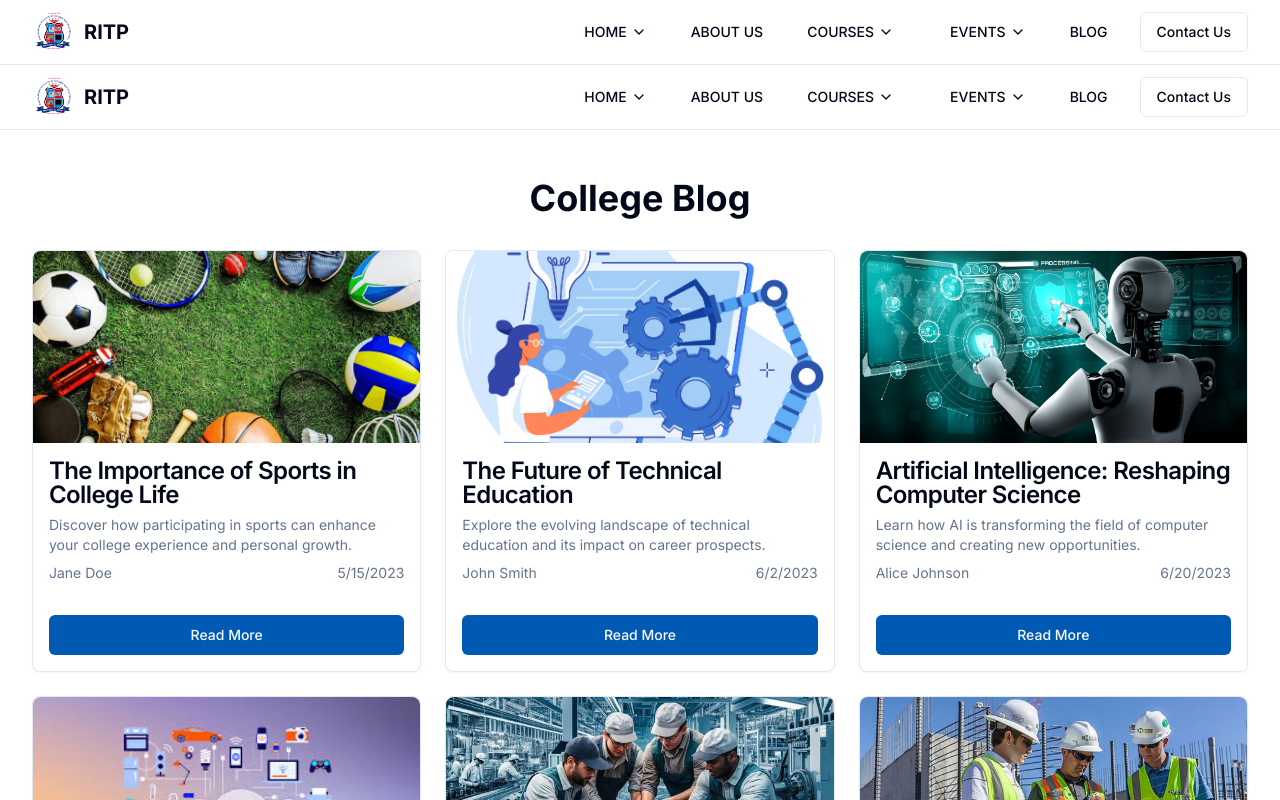
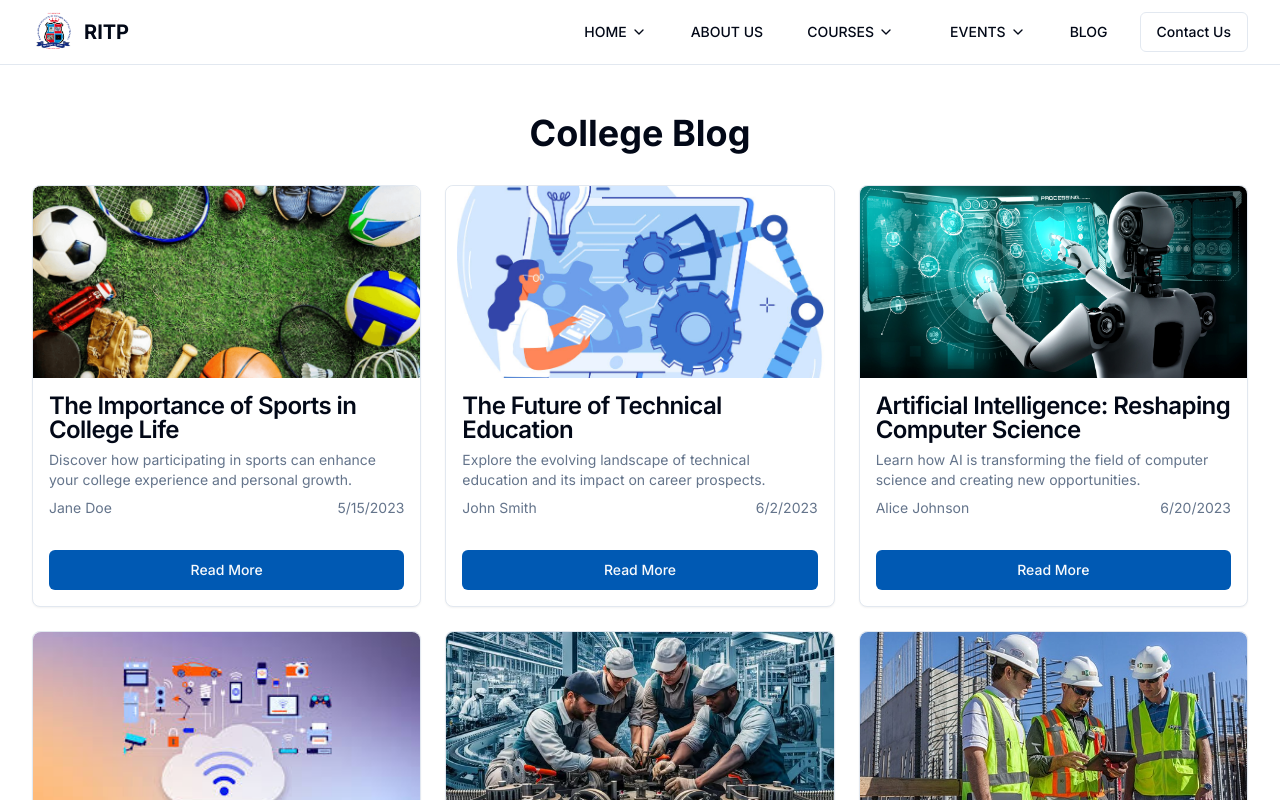
Before and after one commit to chinmay500/rit-web, a Next.js app: page /blog in a window 1280 px wide. Shown: the top 800 px of the page. Built offline with nearby package versions, Linux system fonts and the light colour scheme.

Commit message:
new changes

```diff
--- a/app/blog/[id]/page.tsx
+++ b/app/blog/[id]/page.tsx
@@ -1,4 +1,3 @@
-import { SiteHeader } from "@/components/site-header"
 import { Footer } from "@/components/footer"
 import { blogPosts } from "@/lib/blog-posts"
 import Image from "next/image"
@@ -21,7 +20,6 @@ export default function BlogPostPage({ params }: PageProps) {
 
   return (
     <div className="min-h-screen flex flex-col">
-      <SiteHeader />
       <main className="flex-1">
         <article className="py-12">
           <div className="container max-w-4xl">
--- a/app/blog/page.tsx
+++ b/app/blog/page.tsx
@@ -1,4 +1,3 @@
-import { SiteHeader } from "@/components/site-header"
 import { Footer } from "@/components/footer"
 import { BlogPostCard } from "@/components/blog-post-card"
 import { blogPosts } from "@/lib/blog-posts"
@@ -6,7 +5,6 @@ import { blogPosts } from "@/lib/blog-posts"
 export default function BlogPage() {
   return (
     <div className="min-h-screen flex flex-col">
-      <SiteHeader />
       <main className="flex-1">
         <section className="py-12">
           <div className="container">
```
